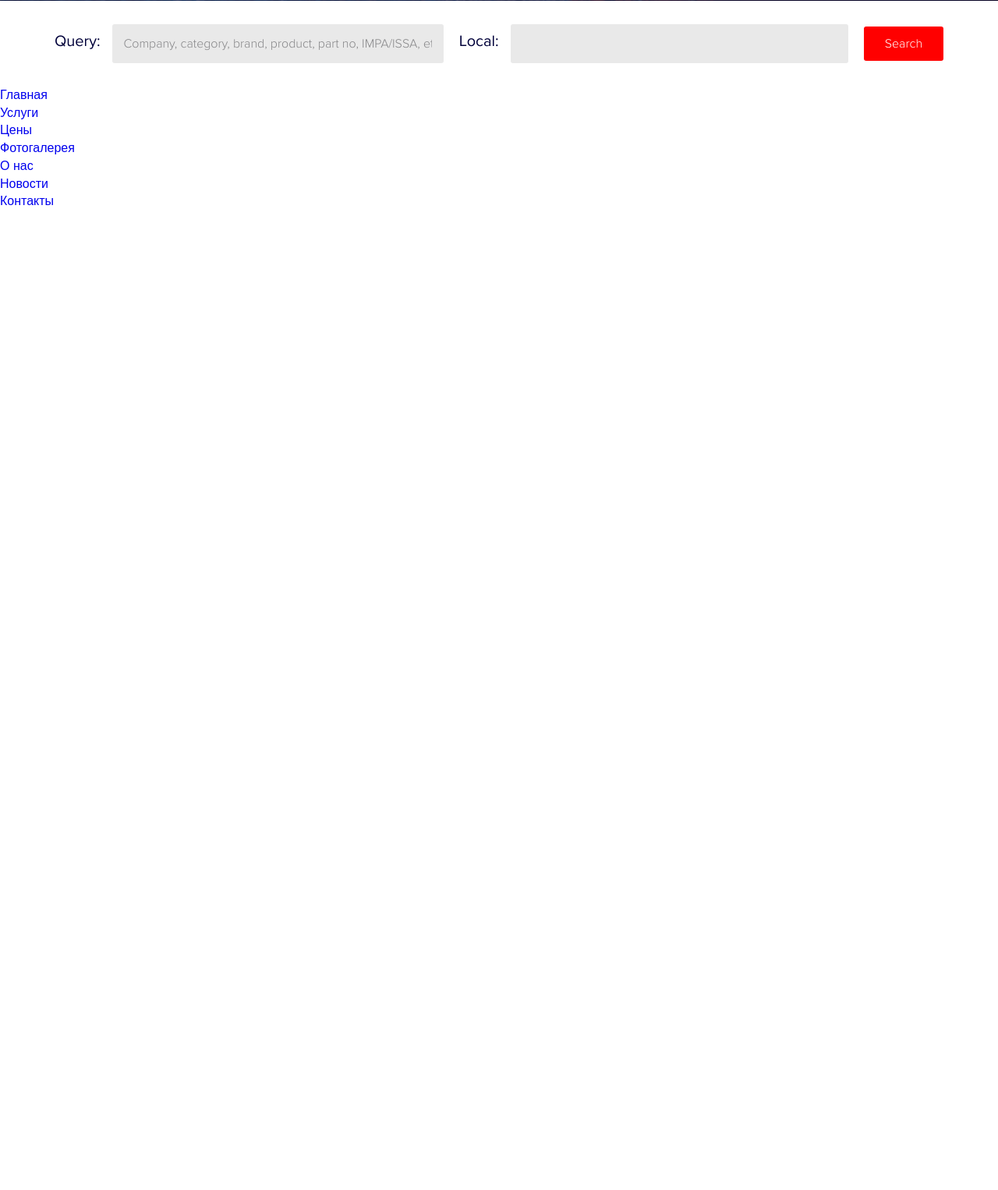
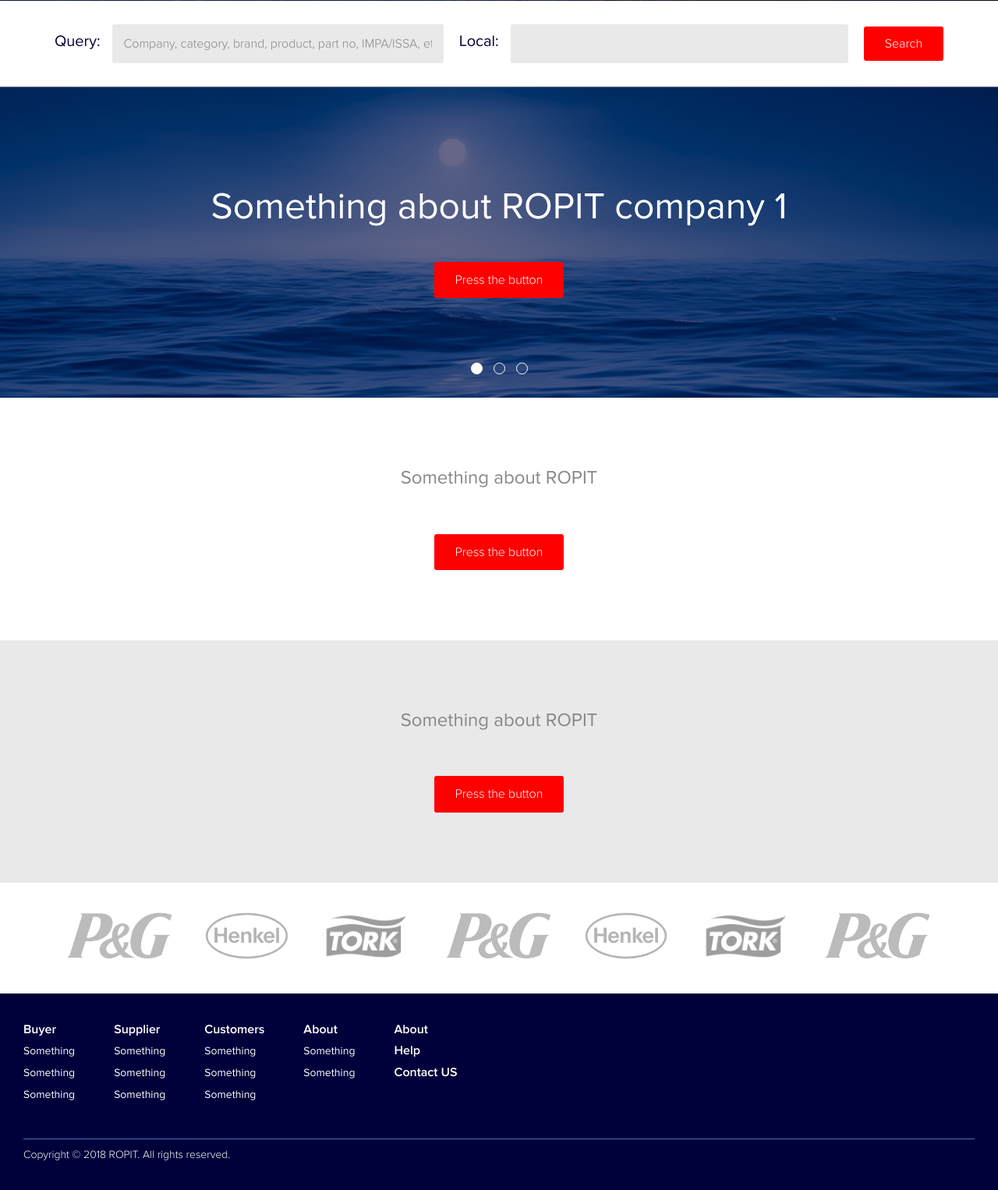
Before and after one commit to Saigidov-LETI/ropit, a Node project: template src/template/pages/index.pug in a window 1280 px wide. Shown: the part 657-2183 px from the top of the page at 78% size. Before the commit the page ends 920 px from the top, so only its background shows below. Run offline with Node 20 templates, Linux system fonts and the light colour scheme; the template is opened without the code that fills it, so the values that code supplies are empty; some web fonts are replaced.

Commit message:
index page without menu

```diff
--- a/src/js/main.js
+++ b/src/js/main.js
@@ -2,130 +2,7 @@
 
     $(".owl-carousel").owlCarousel({
         items: 1,
-        loop: true
+        loop: true,
+        dots: true
     });
-
-    ymaps.ready(init);
-    function init() {
-        var myMap = new ymaps.Map("map", {
-            center: [59.977665, 30.422831],
-            zoom: 10,
-            controls: ['zoomControl'],
-            behaviors: ['drag']
-        });
-
-        var placemark = new ymaps.Placemark([59.977665, 30.422831], {});
-
-        myMap.geoObjects.add(placemark);
-    }
-
-    function headerAnimate(){
-        if($(window).width() > 667) {
-            $(window).scroll(function headerFixed(){
-                const   header          = $('.header'),
-                    headerTop       = $('.header-top'),
-                    windowTop       = $(window).scrollTop();
-
-                const   headerBotTop = headerTop.offset().top,
-                    wrapper = $('.wrapper').offset().top;
-
-                if(headerBotTop >= wrapper){
-                    header.addClass('header-fixed');
-                }
-                if(headerBotTop <= wrapper){
-                    header.removeClass('header-fixed');
-                }
-            });
-        }
-    }
-    headerAnimate();
-
-    function burger(){
-        const   hamburgerBtn = $('.hamburger'),
-                hamburgerItem = $('.hamburger-menu__link'),
-                hamburgerMenu = $('.hamburger-menu');
-
-        hamburgerBtn.on('click', function(){
-            hamburgerBtn.toggleClass('hamburger--active');
-            hamburgerMenu.toggleClass('hamburger-menu--active');
-            if(hamburgerBtn.hasClass('hamburger--active')){
-                $('body').addClass('body-hidden');
-            } else {
-                $('body').removeClass('body-hidden');
-            }
-        });
-
-        hamburgerMenu.on('click', function(event){
-            var target = event.target;
-
-            for(var i = 0; i < hamburgerItem.length; i++){
-                if(target == hamburgerItem[i]){
-                    hamburgerBtn.removeClass('hamburger--active');
-                    hamburgerMenu.removeClass('hamburger-menu--active');
-                    $('body').removeClass('body-hidden');
-                }
-            }
-        });
-    }
-    burger();
-
-    function acordeonServices(){
-        $('.activity-item__title').on('click', function(e){
-            const   $this           = $(this),
-                item            = $this.closest('.activity-item'),
-                list            = $this.closest('.activity-list'),
-                items           = list.find('.activity-item'),
-                content         = item.find('.activity-item__content'),
-                otherContent    = list.find('.activity-item__content');
-
-            if(!item.hasClass('activity-item-active')){
-                items.removeClass('activity-item-active');
-                item.addClass('activity-item-active');
-
-                otherContent.stop(true,true).slideUp(300);
-                content.stop(true,true).slideDown(300);
-
-            } else {
-                content.stop(true,true).slideUp(300);
-                item.removeClass('activity-item-active');
-            }
-        });
-    }
-    acordeonServices();
-
-    function modal(content, btn){
-        $(document).on('click', btn, function(){
-            event.preventDefault();
-
-        	var template = $(content).html();
-
-        	$('body').append("<div class='modal__overlay'></div>");
-            $('body').css("overflow", "hidden");
-			$('.modal__overlay').append(template);
-
-			$(document).on('click', '.modal__close', function(){
-                event.preventDefault();
-
-				$('.modal__overlay').remove();
-				$('.modal').remove();
-                $('body').css("overflow", "auto");
-			});
-        });
-
-        $(document).on('click', '.btn-modal', function(){
-            event.preventDefault();
-
-        	$('.modal__form').addClass('modal__access');
-            setTimeout(function(){
-                $('.modal__overlay').remove();
-                $('.modal').remove();
-                $('body').css("overflow", "auto");
-            }, 1000);
-		});
-	}
-
-    modal('#modalFormTemplate', '.btn-header');
-    modal('#modalAccessTemplate', '.btn__access');
-
-
 });
--- a/src/styles/layout/adjustment.scss
+++ b/src/styles/layout/adjustment.scss
@@ -1,7 +1,7 @@
 .main-wrapper {
   min-height: 100%;
   position: relative;
-  padding-bottom: rem(232px);
+  padding-bottom: rem(251px);
   overflow: hidden;
   @include tablets {
     padding-bottom: rem(200px);
@@ -18,10 +18,13 @@
   margin: 0 auto;
 }
 
+.section-grey {
+  background-color: $grey;
+}
+
 .section-btn {
   display: flex;
   justify-content: center;
-  padding: 3%;
 }
 
 .btn {
--- a/src/styles/section/index.scss
+++ b/src/styles/section/index.scss
@@ -75,3 +75,188 @@
   border-radius: 3px;
   margin: 0 rem(20px) 0 rem(15px);
 }
+
+
+
+
+
+
+
+.prod-block__prodone {
+  background-image: url("../images/bg/bg-2.png");
+  background-size: cover;
+  background-repeat: no-repeat;
+}
+
+.prod-block__prodtwo {
+  background-image: url("../images/bg/bg-1.png");
+  background-size: cover;
+  background-repeat: no-repeat;
+}
+
+.prod-block__prodthree {
+  background-image: url("../images/bg/bg-2.png");
+  background-size: cover;
+  background-repeat: no-repeat;
+}
+
+.prod-block__title {
+  color: $white;
+  @include font-size(48px);
+  font-family: 'ProximaNova';
+  font-weight: 500;
+  text-align: center;
+  margin-bottom: 3%;
+}
+
+.prod-block__item{
+  position: relative;
+  z-index: 1;
+  padding: 10%;
+  &::after {
+    content: '';
+    position: absolute;
+    top:0;
+    bottom:0;
+    right:0;
+    left:0;
+    background-color: $darkBlue;
+    opacity: .6;
+    z-index: -1;
+  }
+}
+
+.prod-block__btn {
+  text-align: center;
+}
+
+.prod-block__link {
+  display: inline-block;
+}
+
+.owl-dots {
+  position: absolute;
+  bottom:0;
+  display: flex;
+  width: 100%;
+  justify-content: center;
+  padding: rem(30px);
+}
+
+.owl-dot {
+  height: rem(15px);
+  width: rem(15px);
+  border: 1px solid $white;
+  border-radius: 50%;
+  margin: 0 rem(7px);
+  &.active {
+    background-color: $white;
+  }
+}
+
+.info {
+  padding: 7%;
+}
+
+.info-block__title {
+  color: $darkGrey;
+  @include font-size(24px);
+  font-family: 'ProximaNova';
+  font-weight: 500;
+  text-align: center;
+  margin-bottom: 5%;
+}
+
+.info-block__btn{
+  width:100%;
+  text-align: center;
+}
+
+.info-block__link {
+  display: inline-block;
+}
+
+
+.pairs {
+  padding:3% 0;
+}
+
+.pairs__list {
+  display: flex;
+  align-items: center;
+  justify-content: space-between;
+}
+
+.pairs__item {
+  padding: 0 rem(15px);
+}
+
+.pairs__link {
+  position: relative;
+
+}
+
+.pairs__img {
+  width:auto;
+  max-height: rem(60px);
+  filter: opacity(40%) grayscale(100%);
+  transition: all .3s;
+  &:hover {
+    filter: opacity(100%) grayscale(0);
+  }
+}
+
+
+.footer {
+  background-color: $darkBlue;
+  padding: rem(35px) rem(30px);
+  position: absolute;
+  bottom:0;
+  right:0;
+  left:0;
+}
+
+.footer-top {
+  display: flex;
+  border-bottom: 1px solid $blue;
+  padding-bottom: rem(40px) ;
+}
+
+.footer-top__block {
+  padding: 0 rem(25px);
+  &:nth-child(1) {
+    padding-left: 0;
+  }
+}
+
+.footer-title__link {
+  font-family: 'ProximaNova';
+  font-weight: 700;
+  @include font-size(16px);
+  color: $white;
+  transition: color .3s;
+  padding-bottom: rem(5px);
+  &:hover {
+    color: $blue;
+  }
+}
+
+.footer-top__link {
+  font-family: 'ProximaNova';
+  font-weight: 500;
+  @include font-size(14px);
+  color: $white;
+  line-height: 2;
+  transition: color .3s;
+  &:hover {
+    color: $blue;
+  }
+}
+
+.footer-bottom {
+  font-family: 'ProximaNova';
+  font-weight: 100;
+  @include font-size(14px);
+  color: $white;
+  padding-top: rem(10px);
+}
--- a/src/template/loyout.pug
+++ b/src/template/loyout.pug
@@ -10,15 +10,16 @@
         title #{title}
         link(rel="shortcut icon" href="images/content/favicon.ico" type="image/png")
         link(rel='stylesheet', href='styles/main.min.css')
+        link(rel='stylesheet', href='styles/owl.carousel.min.css')
         script(src="https://api-maps.yandex.ru/2.0-stable/?load=package.standard&lang=ru-RU" type="text/javascript")
     body
         .main-wrapper
             include section/header.pug
             block content
 
-            include section/hamburger.pug
-            include section/modal_form.pug
-            include section/modal_access.pug
+            //include section/hamburger.pug
+            //include section/modal_form.pug
+            //include section/modal_access.pug
             include section/footer.pug
 
         script(type="text/javascript" src="https://ajax.googleapis.com/ajax/libs/jquery/1/jquery.min.js")
--- a/src/template/pages/index.pug
+++ b/src/template/pages/index.pug
@@ -21,3 +21,56 @@
                     input.search-form__input(type="text" value="")
                 .search-form__item
                     button.btn Search
+    section.product
+            .prod-block.owl-carousel
+                .prod-block__item.prod-block__prodone
+                    .container
+                        .prod-block__title Something about ROPIT company 1
+                        .prod-block__btn
+                            a.prod-block__link.btn(href="#") Press the button
+                .prod-block__item.prod-block__prodtwo
+                    .container
+                        .prod-block__title Something about ROPIT company 2
+                        .prod-block__btn
+                            a.prod-block__link.btn(href="#") Press the button
+                .prod-block__item.prod-block__prodthree
+                    .container
+                        .prod-block__title Something about ROPIT company 3
+                        .prod-block__btn
+                            a.prod-block__link.btn(href="#") Press the button
+    section.info
+        .container
+            .info-block
+                .info-block__title Something about ROPIT
+                .section-btn
+                    a.section-btn__link.btn(href="#") Press the button
+    section.info.section-grey
+        .container
+            .info-block
+                .info-block__title Something about ROPIT
+                .section-btn
+                    a.section-btn__link.btn(href="#") Press the button
+    section.pairs
+        .container
+            ul.pairs__list
+                li.pairs__item
+                    a.pairs__link(href="")
+                        img.pairs__img(src="images/content/P&G.png")
+                li.pairs__item
+                    a.pairs__link(href="")
+                        img.pairs__img(src="images/content/hencel.png")
+                li.pairs__item
+                    a.pairs__link(href="")
+                        img.pairs__img(src="images/content/tork.png")
+                li.pairs__item
+                    a.pairs__link(href="")
+                        img.pairs__img(src="images/content/P&G.png")
+                li.pairs__item
+                    a.pairs__link(href="")
+                        img.pairs__img(src="images/content/hencel.png")
+                li.pairs__item
+                    a.pairs__link(href="")
+                        img.pairs__img(src="images/content/tork.png")
+                li.pairs__item
+                    a.pairs__link(href="")
+                        img.pairs__img(src="images/content/P&G.png")
--- a/src/template/section/footer.pug
+++ b/src/template/section/footer.pug
@@ -0,0 +1,48 @@
+footer.footer
+    .footer-top
+        .footer-top__block
+            div.footer-title
+                a.footer-title__link Buyer
+            ul.footer-top__list
+                li.footer-top__item
+                    a.footer-top__link(href="") Something
+                li.footer-top__item
+                    a.footer-top__link(href="") Something
+                li.footer-top__item
+                    a.footer-top__link(href="") Something
+        .footer-top__block
+            div.footer-title
+                a.footer-title__link Supplier
+            ul.footer-top__list
+                li.footer-top__item
+                    a.footer-top__link(href="") Something
+                li.footer-top__item
+                    a.footer-top__link(href="") Something
+                li.footer-top__item
+                    a.footer-top__link(href="") Something
+        .footer-top__block
+            div.footer-title
+                a.footer-title__link Customers
+            ul.footer-top__list
+                li.footer-top__item
+                    a.footer-top__link(href="") Something
+                li.footer-top__item
+                    a.footer-top__link(href="") Something
+                li.footer-top__item
+                    a.footer-top__link(href="") Something
+        .footer-top__block
+            div.footer-title
+                a.footer-title__link About
+            ul.footer-top__list
+                li.footer-top__item
+                    a.footer-top__link(href="") Something
+                li.footer-top__item
+                    a.footer-top__link(href="") Something
+        .footer-top__block
+            div.footer-title
+                a.footer-title__link About
+            div.footer-title
+                a.footer-title__link Help
+            div.footer-title
+                a.footer-title__link Contact US
+    .footer-bottom Copyright © 2018 ROPIT. All rights reserved.
```
Also changed, not shown: gulpfile.js (+8 -1 lines), build/styles/main.min.css, build/styles/owl.carousel.min.css (added), src/images/content/P&G.png (added), src/images/content/hencel.png (added), src/images/content/tork.png (added), src/styles/owl.carousel.min.css (added), 6 other files.
